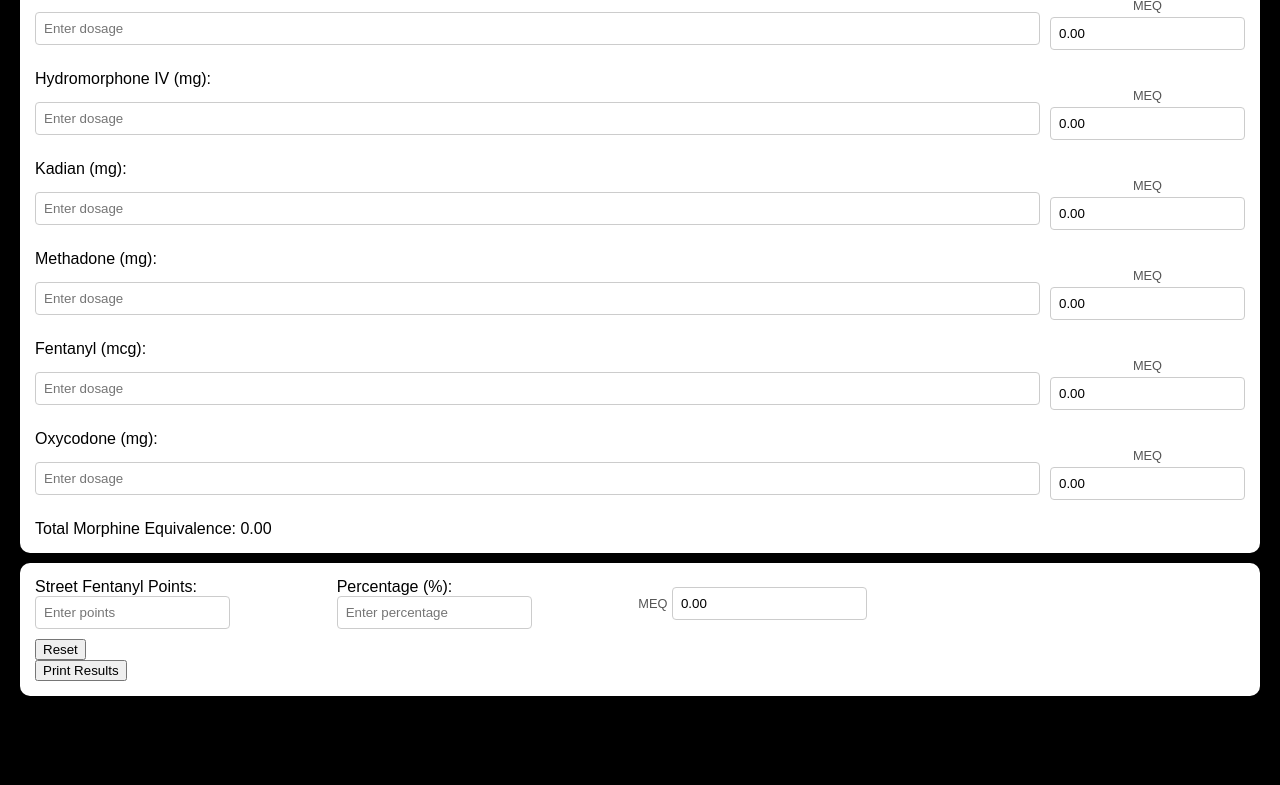
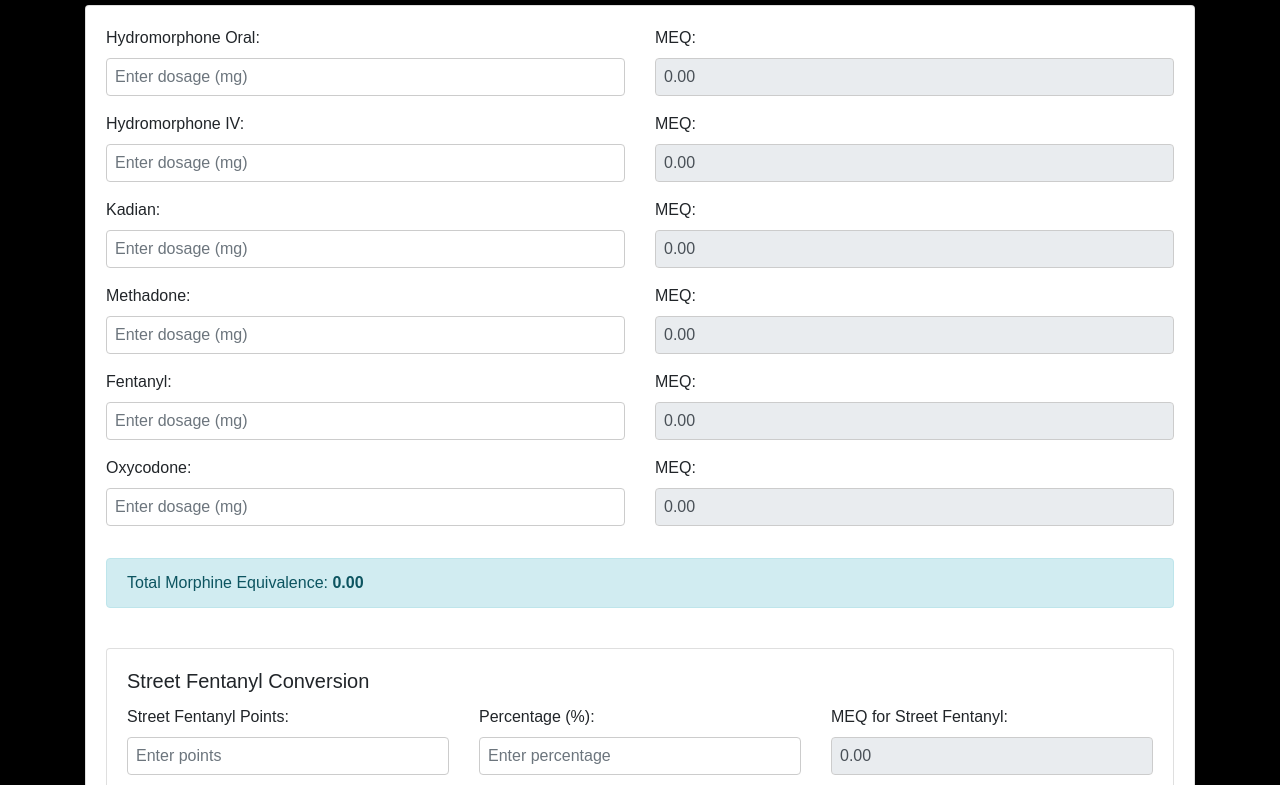
Before and after one commit to SevNielsen/MorphineConversionTool, a plain HTML site: page docs/index.html in a window 1280 px wide. Shown: the part 115-900 px from the top of the page. Before the commit the page ends 831 px from the top, so only its background shows below. Drawn offline with nearby package versions, Linux system fonts and the light colour scheme.

Commit message:
Bug fixes and imporvments to HTML layout utilizing bootstrap capabilities

```diff
--- a/docs/index.html
+++ b/docs/index.html
@@ -4,113 +4,108 @@
     <meta charset="UTF-8">
     <meta name="viewport" content="width=device-width, initial-scale=1.0">
     <title>Morphine Equivalence Calculator</title>
+    <!-- Include Bootstrap CSS -->
+    <link rel="stylesheet" href="https://stackpath.bootstrapcdn.com/bootstrap/4.5.2/css/bootstrap.min.css">
     <link rel="stylesheet" href="style.css">
 </head>
 <body>
-    <h1>Morphine Equivalence Calculator</h1>
-    <div class="highlight-area">
-        <div class="drug-container">
-            <!-- Hydromorphone Oral (hmo) -->
-            <div class="input-group">
-                <label for="hmo">Hydromorphone Oral (mg):</label>
-                <div class="inputs-inline">
-                    <input type="number" id="hmo" placeholder="Enter dosage">
-                    <div class="output-label-group">
-                        <label class="meq-label">MEQ</label>
-                        <input type="number" id="m0" placeholder="Morphine Equivalent" readonly>
+    <div class="container mt-5">
+        <h1 class="mb-4 text-center">Morphine Equivalence Calculator</h1>
+        <div class="card">
+            <div class="card-body">
+                <!-- Input sections organized in fixed columns -->
+                <div class="row">
+                    <div class="col-6">
+                        <!-- Drug inputs -->
+                        <div class="form-group">
+                            <label for="hmo">Hydromorphone Oral:</label>
+                            <input type="number" class="form-control" id="hmo" placeholder="Enter dosage (mg)">
+                        </div>
+                        <div class="form-group">
+                            <label for="hmiv">Hydromorphone IV:</label>
+                            <input type="number" class="form-control" id="hmiv" placeholder="Enter dosage (mg)">
+                        </div>
+                        <div class="form-group">
+                            <label for="kadian">Kadian:</label>
+                            <input type="number" class="form-control" id="kadian" placeholder="Enter dosage (mg)">
+                        </div>
+                        <div class="form-group">
+                            <label for="methadone">Methadone:</label>
+                            <input type="number" class="form-control" id="methadone" placeholder="Enter dosage (mg)">
+                        </div>
+                        <div class="form-group">
+                            <label for="fentanyl">Fentanyl:</label>
+                            <input type="number" class="form-control" id="fentanyl" placeholder="Enter dosage (mg)">
+                        </div>
+                        <div class="form-group">
+                            <label for="oxycodone">Oxycodone:</label>
+                            <input type="number" class="form-control" id="oxycodone" placeholder="Enter dosage (mg)">
+                        </div>
+                    </div>
+                    <div class="col-6">
+                        <!-- Morphine equivalents outputs -->
+                        <div class="form-group">
+                            <label>MEQ:</label>
+                            <input type="number" class="form-control" id="m0" placeholder="Morphine Equivalent" readonly>
+                        </div>
+                        <div class="form-group">
+                            <label>MEQ:</label>
+                            <input type="number" class="form-control" id="m1" placeholder="Morphine Equivalent" readonly>
+                        </div>
+                        <div class="form-group">
+                            <label>MEQ:</label>
+                            <input type="number" class="form-control" id="m2" placeholder="Morphine Equivalent" readonly>
+                        </div>
+                        <div class="form-group">
+                            <label>MEQ:</label>
+                            <input type="number" class="form-control" id="m3" placeholder="Morphine Equivalent" readonly>
+                        </div>
+                        <div class="form-group">
+                            <label>MEQ:</label>
+                            <input type="number" class="form-control" id="m4" placeholder="Morphine Equivalent" readonly>
+                        </div>
+                        <div class="form-group">
+                            <label>MEQ:</label>
+                            <input type="number" class="form-control" id="m5" placeholder="Morphine Equivalent" readonly>
+                        </div>
+                    </div>
+                    <!-- Total Morphine Equivalence -->
+                    <div class="col-12 mt-3">
+                        <div class="alert alert-info" role="alert">
+                            Total Morphine Equivalence: <strong id="subtotal">0</strong>
                         </div>
                     </div>
                 </div>
-
-            <!-- Hydromorphone IV (hmiv) -->
-            <div class="input-group">
-                <label for="hmiv">Hydromorphone IV (mg):</label>
-                <div class="inputs-inline">
-                    <input type="number" id="hmiv" placeholder="Enter dosage">
-                    <div class="output-label-group">
-                        <label class="meq-label">MEQ</label>
-                        <input type="number" id="m1" placeholder="Morphine Equivalent" readonly>
+                <!-- Street Fentanyl Group -->
+                <div class="card mt-4">
+                    <div class="card-body">
+                        <h5 class="card-title">Street Fentanyl Conversion</h5>
+                        <div class="row">
+                            <div class="col-md-4 col-12">
+                                <label for="SfentanylPts">Street Fentanyl Points:</label>
+                                <input type="number" class="form-control" id="SfentanylPts" placeholder="Enter points">
+                            </div>
+                            <div class="col-md-4 col-12">
+                                <label for="SfentanylPct">Percentage (%):</label>
+                                <input type="number" class="form-control" id="SfentanylPct" placeholder="Enter percentage">
+                            </div>
+                            <div class="col-md-4 col-12">
+                                <label>MEQ for Street Fentanyl:</label>
+                                <input type="number" class="form-control" id="m6" placeholder="Morphine Equivalent" readonly>
                             </div>
                         </div>
                     </div>
-
-            <!-- Kadian (kadian) -->
-            <div class="input-group">
-                <label for="kadian">Kadian (mg):</label>
-                <div class="inputs-inline">
-                    <input type="number" id="kadian" placeholder="Enter dosage">
-                    <div class="output-label-group">
-                        <label class="meq-label">MEQ</label>
-                        <input type="number" id="m2" placeholder="Morphine Equivalent" readonly>
+                </div>
+                <!-- Action buttons -->
+                <div class="row mt-4">
+                    <div class="col-12 text-center">
+                        <button id="resetButton" class="btn btn-secondary">Reset</button>
+                        <button id="printButton" class="btn btn-primary">Print Results</button>
                     </div>
                 </div>
             </div>
-
-            <!-- Methadone (methadone) -->
-            <div class="input-group">
-                <label for="methadone">Methadone (mg):</label>
-                <div class="inputs-inline">
-                    <input type="number" id="methadone" placeholder="Enter dosage">
-                    <div class="output-label-group">
-                        <label class="meq-label">MEQ</label>
-                        <input type="number" id="m3" placeholder="Morphine Equivalent" readonly>
         </div>
     </div>
-            </div>
-
-            <!-- Fentanyl (fentanyl) -->
-            <div class="input-group">
-                <label for="fentanyl">Fentanyl (mcg):</label>
-                <div class="inputs-inline">
-                   <input type="number" id="fentanyl" placeholder="Enter dosage">
-                   <div class="output-label-group">
-                        <label class="meq-label">MEQ</label>
-                        <input type="number" id="m4" placeholder="Morphine Equivalent" readonly>
-                    </div>
-                </div>
-            </div>
-
-            <!-- Oxycodone (oxycodone) -->
-            <div class="input-group">
-                <label for="oxycodone">Oxycodone (mg):</label>
-                <div class="inputs-inline">
-                    <input type="number" id="oxycodone" placeholder="Enter dosage">
-                    <div class="output-label-group">
-                        <label class="meq-label">MEQ</label>
-                        <input type="number" id="m5" placeholder="Morphine Equivalent" readonly>
-                    </div>
-                </div>
-            </div>
-
-            <!-- Subtotal for the first six drugs -->
-            <div class="total-morphine">
-                Total Morphine Equivalence: <span id="subtotal">0</span>
-            </div>
-        </div>
-    </div>
-    <div class="highlight-area">
-        <div class="street-fentanyl-group">
-            <div class="fentanyl-inputs">
-                <div class="fentanyl-subgroup">
-                    <label for="SfentanylPts">Street Fentanyl Points:</label>
-                    <input type="number" id="SfentanylPts" placeholder="Enter points">
-                </div>
-                <div class="fentanyl-subgroup">
-                    <label for="SfentanylPct">Percentage (%):</label>
-                    <input type="number" id="SfentanylPct" placeholder="Enter percentage">
-                </div>
-                <div class="fentanyl-output">
-                    <label class="meq-label">MEQ</label>
-                    <input type="number" id="m6" placeholder="Morphine Equivalent" readonly>
-                </div>
-            </div>
-            <button id="resetButton">Reset</button>
-            <button id="printButton">Print Results</button>
-        </div>
-    </div>
-
-
-
     <script src="conversion.js"></script>
 </body>
 </html>
```
Lines whose indentation alone changed are shown as unchanged.
